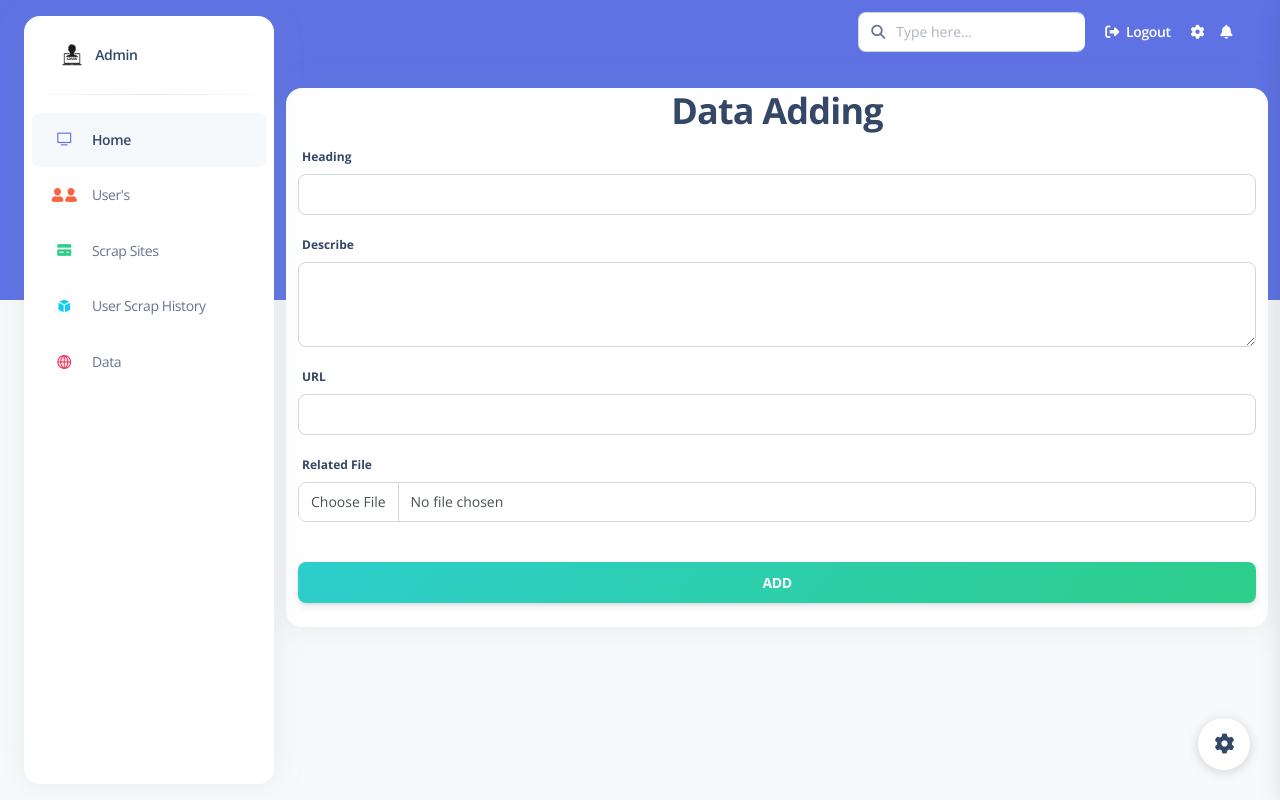
After one commit to 6285anwar/web-scraping, a Django app: page /admin_data_add/ in a window 1280 px wide. The commit adds this page. Run offline with Django 4.2, Linux system fonts and the light colour scheme; some libraries are stand-ins or nearby versions.

Commit message:
sixth commit

```diff
--- a/WebScraping/urls.py
+++ b/WebScraping/urls.py
@@ -33,6 +33,10 @@ urlpatterns = [
     re_path(r'^admin_userscraphistory/$', views.admin_userscraphistory,name='admin_userscraphistory'),
 
     re_path(r'^admin_user_delete/(?P<id>\d+)/$', views.admin_user_delete,name='admin_user_delete'),
+    re_path(r'^admin_datas/$', views.admin_datas,name='admin_datas'),
+    re_path(r'^admin_data_add/$', views.admin_data_add,name='admin_data_add'),
+
+
 
 
 
@@ -46,6 +50,9 @@ urlpatterns = [
     re_path(r'^user_home/$', views.user_home, name='user_home'),
     re_path(r'^user_scrapsite/$', views.user_scrapsite, name='user_scrapsite'),
     re_path(r'^user_scrapsitedata/$', views.user_scrapsitedata, name='user_scrapsitedata'),
+
+    re_path(r'^user_viewdata/$', views.user_viewdata, name='user_viewdata'),
+
 
 
     re_path(r'^user_webscrap/$', views.user_webscrap, name='user_webscrap'),
--- a/app/views.py
+++ b/app/views.py
@@ -90,6 +90,23 @@ def admin_user_delete(request, id):
     return redirect('admin_user')
 
 
+def admin_datas(request):
+    data=admin_data.objects.all()
+    return render(request, 'admin_datas.html',{'data':data})
+
+
+def admin_data_add(request):
+    if request.method == 'POST':
+        a=admin_data()
+        a.Heading = request.POST['head']
+        a.Describe = request.POST['desc']
+        a.url = request.POST['link']
+        a.filez = request.FILES['fil']
+        a.save()
+
+        return redirect('admin_datas')
+    return render(request, 'admin_data_add.html')
+
 # ============ User Module ======================
 def user_logout(request):
     if 'u_id' in request.session:
@@ -141,6 +158,14 @@ def user_scrapsitedata(request):
 
     users = user_registration.objects.filter(id=u_id)
     return render(request, 'user_scrapsitedata.html', {'users':users})
+
+def user_viewdata(request):
+    if request.session.has_key('u_id'):
+        u_id = request.session['u_id']
+
+    users = user_registration.objects.filter(id=u_id)
+    data=admin_data.objects.all()
+    return render(request, 'user_viewdata.html', {'users':users,'data':data})
 
 
 def user_ecommercescrap(request):
--- /dev/null
+++ b/templates/admin_data_add.html
@@ -0,0 +1,41 @@
+{%extends 'admin_index.html'%}
+{%load static%}
+{%block content%}
+
+
+<div class="row">
+    <div class="card">
+        <div class="col-md-12">
+            <div class="text-center">
+            <h2>Data Adding</h2>
+            </div>
+            <form role="form" action="" method="post" enctype="multipart/form-data">
+                {% csrf_token %}
+                <div class="form-group">
+                    <label for="example-text-input" class="form-control-label">Heading</label>
+                    <input class="form-control" type="text" id="example-text-input" name="head">
+                </div>
+                <div class="form-group">
+                    <label for="exampleFormControlTextarea1">Describe</label>
+                    <textarea class="form-control" id="exampleFormControlTextarea1" name="desc" rows="3"></textarea>
+                </div>
+                <div class="form-group">
+                    <label for="example-url-input" class="form-control-label">URL</label>
+                    <input class="form-control" type="text" value="" id="example-url-input" name="link">
+                </div>
+                <div class="form-group">
+                    <label for="example-url-input" class="form-control-label">Related File</label>
+                    <input type="file" class="form-control" placeholder="Photo"  name="fil">
+                </div>
+
+                <div class="form-group">
+                    <button type="submit" class="btn bg-gradient-success w-100 my-4 mb-2">ADD</button>
+                  </div>
+            </form>
+        </div>
+
+    </div>
+</div>
+
+
+{% endblock %}
--- a/templates/admin_index.html
+++ b/templates/admin_index.html
@@ -75,11 +75,11 @@
           </a>
         </li>
         <li class="nav-item">
-          <a class="nav-link " href="./pages/rtl.html">
+          <a class="nav-link " href="{% url 'admin_datas' %}">
             <div class="icon icon-shape icon-sm border-radius-md text-center me-2 d-flex align-items-center justify-content-center">
               <i class="ni ni-world-2 text-danger text-sm opacity-10"></i>
             </div>
-            <span class="nav-link-text ms-1"></span>
+            <span class="nav-link-text ms-1">Data</span>
           </a>
         </li>
 
```
Also changed, not shown: app/models.py (+8 -0 lines), templates/admin_datas.html (added, +43 -0 lines), templates/user_index.html (+8 -0 lines), templates/user_viewdata.html (added, +26 -0 lines), app/migrations/0006_admin_data.py (added), 10 other files.
